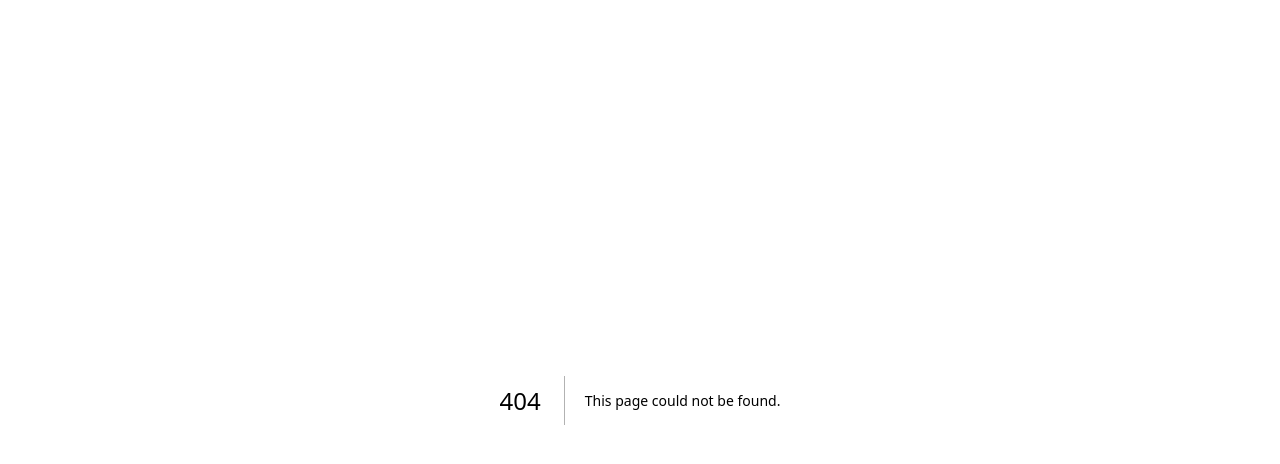
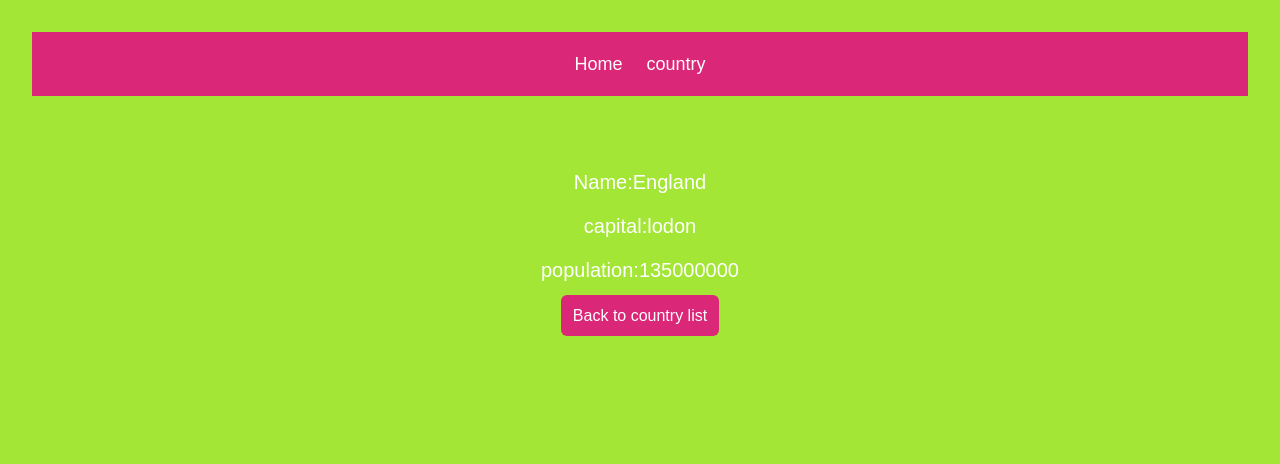
Before and after one commit to faisah374/dynamic, a Next.js app: page /country/england in a window 1280 px wide. Before the commit this address had no page. Shown: the top 464 px of the page. Built offline with nearby package versions, Linux system fonts and the light colour scheme.

Commit message:
first commit

```diff
--- /dev/null
+++ b/app/country/[country_name]/page.tsx
@@ -0,0 +1,59 @@
+import Link from "next/link";
+export default function CountryName({params}){
+  type countryDta={
+    name:string,capital:string,population:number
+  }
+
+
+  const countryDta: countryDta []=[
+   {
+    name:"pakistan",
+    capital:"Islamabad",
+     population:240000000,
+    },
+
+      {
+        name:"India",
+        capital:"Delhi",
+        population: 1350000000
+    },
+
+      {
+        name:"Iran",
+        capital:"Thran",
+        population: 135000000
+    },
+
+      {
+        name:"Sudiarab",
+        capital:"Ryhad",
+        population: 50000000
+    },
+
+      {
+        name:"England",
+        capital:"lodon",
+        population: 135000000
+    }
+
+  ]
+
+
+const country=countryDta.find((c)=>c.name.toLowerCase()===params.country_name.toLowerCase());
+if (!country) {
+    return <h1>Name:{params.country_name} country not found</h1>
+}
+
+
+return(
+<div className="text center m-10 bg-gary-500 rounded-lg">
+  <div className="text-white text-center text-xl p-4">
+
+ < h1 className="m-4">Name:{country.name}</h1>
+ <h1 className="m-4">capital:{country.capital}</h1>
+ <h1 className="m-4">population:{country.population}</h1>
+<Link href="/country" className="m-2 p-3 bg-pink-600 rounded-md text-base">Back to country list</Link>
+  </div>
+ </div>
+)
+}
--- /dev/null
+++ b/app/country/page.tsx
@@ -0,0 +1,20 @@
+import Navbar from '@/components/Navbar'
+import React from 'react'
+
+function Country () {
+  return (
+    <div className='m-4 text-center m-b2'>
+
+<h1 className=' text-white-2x1 border-2 p-2 bg-purple-400 m-4'>List of countries</h1>
+<Navbar href="/country/pakistan"name ='pakistan' />
+<Navbar href='/contry/india'name='india'/>
+<Navbar href='/contry/sudiarb'name='sudiarb'/>
+<Navbar href='/contry/england' name='england '/>
+<Navbar href='/contry/iran'name='iran'/>
+
+
+    </div>
+  )
+}
+
+export default Country
--- a/app/layout.tsx
+++ b/app/layout.tsx
@@ -1,7 +1,7 @@
 import type { Metadata } from "next";
 import localFont from "next/font/local";
 import "./globals.css";
-
+import Header from "@/components/Header";
 const geistSans = localFont({
   src: "./fonts/GeistVF.woff",
   variable: "--font-geist-sans",
@@ -25,9 +25,10 @@ export default function RootLayout({
 }>) {
   return (
     <html lang="en">
-      <body
-        className={`${geistSans.variable} ${geistMono.variable} antialiased`}
+      < body
+        className={`bg bg-lime-400`}
       >
+        <Header/>
         {children}
       </body>
     </html>
--- a/app/page.tsx
+++ b/app/page.tsx
@@ -1,101 +1,17 @@
-import Image from "next/image";
+import Image from "next/image"
+import Country from "./country/page"
 
 export default function Home() {
   return (
-    <div className="grid grid-rows-[20px_1fr_20px] items-center justify-items-center min-h-screen p-8 pb-20 gap-16 sm:p-20 font-[family-name:var(--font-geist-sans)]">
-      <main className="flex flex-col gap-8 row-start-2 items-center sm:items-start">
-        <Image
-          className="dark:invert"
-          src="https://nextjs.org/icons/next.svg"
-          alt="Next.js logo"
-          width={180}
-          height={38}
-          priority
-        />
-        <ol className="list-inside list-decimal text-sm text-center sm:text-left font-[family-name:var(--font-geist-mono)]">
-          <li className="mb-2">
-            Get started by editing{" "}
-            <code className="bg-black/[.05] dark:bg-white/[.06] px-1 py-0.5 rounded font-semibold">
-              app/page.tsx
-            </code>
-            .
-          </li>
-          <li>Save and see your changes instantly.</li>
-        </ol>
+   <div>
+    <div className=" text-white m-2 text-2xl text-center">
+      Assignment of dynamic routing{""}
+      <span className=" text-x1 rounded bg-orange-400 mt-4px p-2">
+        Faisal Hameed
+      </span>
+    </div>
 
-        <div className="flex gap-4 items-center flex-col sm:flex-row">
-          <a
-            className="rounded-full border border-solid border-transparent transition-colors flex items-center justify-center bg-foreground text-background gap-2 hover:bg-[#383838] dark:hover:bg-[#ccc] text-sm sm:text-base h-10 sm:h-12 px-4 sm:px-5"
-            href="https://vercel.com/new?utm_source=create-next-app&utm_medium=appdir-template-tw&utm_campaign=create-next-app"
-            target="_blank"
-            rel="noopener noreferrer"
-          >
-            <Image
-              className="dark:invert"
-              src="https://nextjs.org/icons/vercel.svg"
-              alt="Vercel logomark"
-              width={20}
-              height={20}
-            />
-            Deploy now
-          </a>
-          <a
-            className="rounded-full border border-solid border-black/[.08] dark:border-white/[.145] transition-colors flex items-center justify-center hover:bg-[#f2f2f2] dark:hover:bg-[#1a1a1a] hover:border-transparent text-sm sm:text-base h-10 sm:h-12 px-4 sm:px-5 sm:min-w-44"
-            href="https://nextjs.org/docs?utm_source=create-next-app&utm_medium=appdir-template-tw&utm_campaign=create-next-app"
-            target="_blank"
-            rel="noopener noreferrer"
-          >
-            Read our docs
-          </a>
-        </div>
-      </main>
-      <footer className="row-start-3 flex gap-6 flex-wrap items-center justify-center">
-        <a
-          className="flex items-center gap-2 hover:underline hover:underline-offset-4"
-          href="https://nextjs.org/learn?utm_source=create-next-app&utm_medium=appdir-template-tw&utm_campaign=create-next-app"
-          target="_blank"
-          rel="noopener noreferrer"
-        >
-          <Image
-            aria-hidden
-            src="https://nextjs.org/icons/file.svg"
-            alt="File icon"
-            width={16}
-            height={16}
-          />
-          Learn
-        </a>
-        <a
-          className="flex items-center gap-2 hover:underline hover:underline-offset-4"
-          href="https://vercel.com/templates?framework=next.js&utm_source=create-next-app&utm_medium=appdir-template-tw&utm_campaign=create-next-app"
-          target="_blank"
-          rel="noopener noreferrer"
-        >
-          <Image
-            aria-hidden
-            src="https://nextjs.org/icons/window.svg"
-            alt="Window icon"
-            width={16}
-            height={16}
-          />
-          Examples
-        </a>
-        <a
-          className="flex items-center gap-2 hover:underline hover:underline-offset-4"
-          href="https://nextjs.org?utm_source=create-next-app&utm_medium=appdir-template-tw&utm_campaign=create-next-app"
-          target="_blank"
-          rel="noopener noreferrer"
-        >
-          <Image
-            aria-hidden
-            src="https://nextjs.org/icons/globe.svg"
-            alt="Globe icon"
-            width={16}
-            height={16}
-          />
-          Go to nextjs.org →
-        </a>
-      </footer>
-    </div>
-  );
+
+   </div>
+  )
 }
--- /dev/null
+++ b/components/Header.tsx
@@ -0,0 +1,14 @@
+import React from 'react'
+import Navbar from './Navbar'
+
+const Header = () => {
+  return (
+    <div>
+     <ul className='flex flex-row space-x-6 m-8 justify-center items-center bg-pink-600 h-16 text-lg text-white'>
+        <Navbar href='/'name='Home'/>
+        <Navbar href='/country'name='country' />
+        </ul>
+    </div>
+  )
+}
+export default Header
--- /dev/null
+++ b/components/Navbar.tsx
@@ -0,0 +1,17 @@
+import Link from 'next/link'
+import React from 'react'
+import { NavbarProps } from '@/types/types'
+
+const Navbar:React.FC<NavbarProps> = ({name,href}) => {
+  return (
+    <div>
+        <li className='text-white bg-transparent hover:bg-teal-400 roundrd hover:text-black p=2'>
+            <Link href={href}>{name}</Link>
+
+        </li>
+
+    </div>
+  )
+}
+
+export default Navbar
--- /dev/null
+++ b/types/types.ts
@@ -0,0 +1,5 @@
+
+export type NavbarProps ={
+    name:string
+    href:string
+}
```
